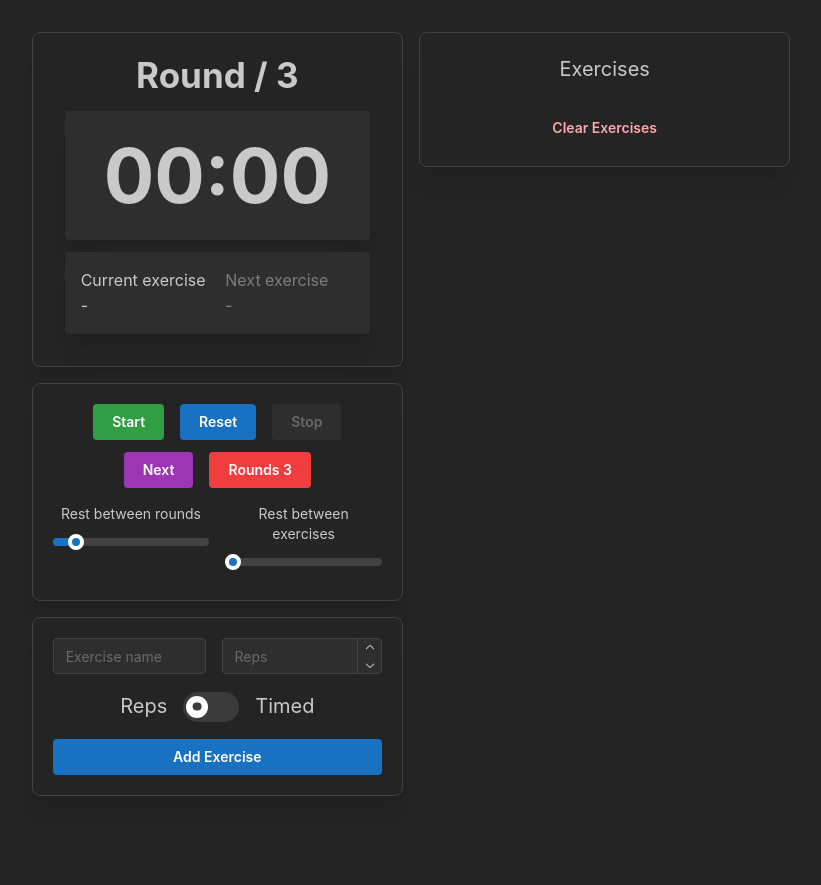
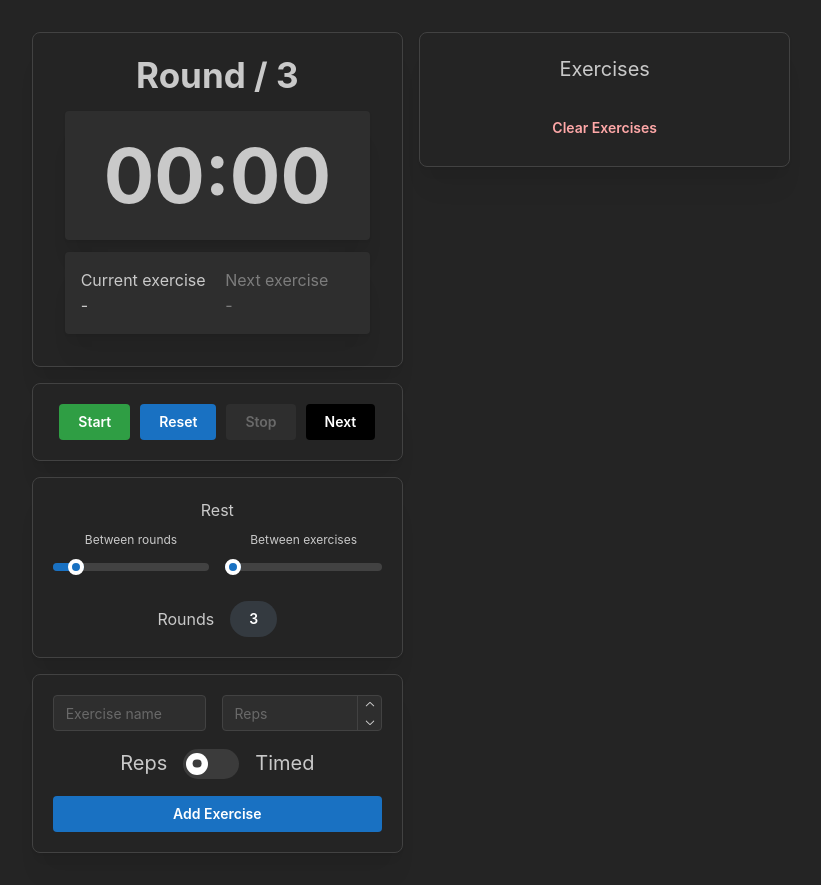
Before and after one commit to logan310801/hiit-countdown, a Next.js app: page / in a window 1280 px wide. Shown: the whole page, without its empty margins (229-1050 px from the left). Before the commit the page ends 828 px from the top, so only its background shows below. Built offline with nearby package versions, Linux system fonts and the light colour scheme.

Commit message:
Visual changes

```diff
--- a/app/components/CRUDButtons.tsx
+++ b/app/components/CRUDButtons.tsx
@@ -14,6 +14,7 @@ export const CRUDButtons = () => {
         e.preventDefault()
 
         const newExercise: Exercise = {
+            id: uuidv4(),
             name: name[0].toUpperCase() + name.slice(1),
             mode: timed ? 'timed' : 'reps',
             duration: Number(duration)
@@ -53,7 +54,7 @@ export const CRUDButtons = () => {
                             checked={timed}
                             onChange={(e) => setTimed(e.currentTarget.checked)}
                             size='lg'
-                            color='orange'
+                            color='green'
 
                         />
                         <Text size='xl'>Timed</Text>
--- a/app/components/ExerciseList.tsx
+++ b/app/components/ExerciseList.tsx
@@ -3,33 +3,53 @@ import { useHIIT, Exercise } from '../utils/useHIITContext'
 import { Trash } from 'lucide-react'
 
 export const ExerciseList = () => {
-    const { exercises, deleteExercise, clearExercises } = useHIIT()
+    const { exercises, deleteExercise, clearExercises, currentIndex } = useHIIT()
 
     return (
+
     <Stack gap="sm" justify="space-between">
     <Text size="xl" ta="center">Exercises</Text>
 
   <Stack gap="xs">
-    {exercises.map((exercise) => (
+    {exercises.map((exercise, idx) => (
+
       <Card
-      key={exercise.id}
+      key={`${exercise.id}-${exercise.round}-${idx}`}
       bg={
-        exercise.mode === 'rest'
-          ? 'gray' // rest exercises get a different background
-          : exercise?.round && exercise.round % 2
-          ? 'blue.6'
-          : 'teal'
+        exercise.mode === 'rest' ? exercise.isRoundRest ? 'black' : 'gray' : 'blue'
       }
-      p='xs'
-      h={exercise.mode === 'rest' ? 50 : undefined}
+      pt={exercise.mode === 'rest' ? 5 : 10}
+      pb={exercise.mode === 'rest' ? 5 : 10}
+      opacity={exercise.mode === 'rest' && !exercise.isRoundRest ? '50%' : 100}
+      bd={exercise.id === exercises[currentIndex].id && exercise.round === exercises[currentIndex]?.round ? '3px solid yellow' : undefined}
+
     >
-        <Group justify="space-between" align="center" wrap='nowrap'>
-          <Group gap="sm" align="center" wrap='nowrap'>
-            <Text size={exercise.mode === 'rest' ? 'xs' : undefined} truncate>{exercise.name}</Text>
-            <Text size={exercise.mode === 'rest' ? 'xs' : undefined} >{exercise.duration} {exercise.mode === 'reps' ? 'Reps' : 'Secs'}</Text>
-            <Text size={exercise.mode === 'rest' ? 'xs' : undefined} >Round {exercise?.round}</Text>
+        <Group
+            justify={exercise.isRoundRest ? "center" : "space-between"}
+            align="center"
+            wrap="nowrap"
+            >
+            <Group gap="sm" align="center" wrap="nowrap">
+                <Text
+                size={exercise.mode === "rest" ? "xs" : undefined}
+                truncate
+                >
+                {exercise.isRoundRest
+                    ? `Round ${exercise.round ? exercise.round + 1 : ""}`
+                    : exercise.name}
+                </Text>
+                <Text
+                size={exercise.mode === "rest" ? "xs" : undefined}
+                >
+                {exercise.mode === "complete"
+                    ? ""
+                    : exercise.mode === "timed" || exercise.mode === "rest"
+                    ? `${exercise.duration} Secs`
+                    : `${exercise.duration} Reps`}
+                </Text>
             </Group>
 
+            {exercise.mode === 'timed' || exercise.mode === 'reps' && !exercise.isRoundRest && (
                 <Button
                 color="red"
                 variant="subtle"
@@ -38,10 +58,12 @@ export const ExerciseList = () => {
                 >
                 <Trash size={13} />
                 </Button>
+            )}
             </Group>
       </Card>
     ))}
   </Stack>
+
 
   <Button onClick={clearExercises} color="red" variant="subtle">
     Clear Exercises
--- a/app/components/Timer.tsx
+++ b/app/components/Timer.tsx
@@ -84,7 +84,7 @@ export const Timer = () => {
   }
 
   const handleRoundChange = () => {
-    setRounds(prev => (prev < 5 ? prev + 1 : 1))
+    setRounds(prev => (prev < 7 ? prev + 1 : 1))
   }
 
   return (
@@ -95,7 +95,7 @@ export const Timer = () => {
             Round {current?.round} / {rounds}
         </Title>
 
-        <Card m='sm'>
+        <Card onClick={() => { if (current?.mode !== 'timed' || isRunning) handleNext() }} m='sm'>
             <Title ta='center' size={75}>
                 {current?.mode === 'complete'
                     ? 'Finish'
@@ -132,10 +132,12 @@ export const Timer = () => {
             </Grid>
         </Card>
 
+
+
       </Paper>
+      <Paper withBorder shadow='lg' radius='md' p='lg'>
 
-      <Paper withBorder shadow='lg' radius='md' p='lg'>
-        <Group justify='center'>
+      <Group gap='xs' justify='center'>
           <Button
             disabled={isWorkoutActive}
             color='green'
@@ -149,28 +151,26 @@ export const Timer = () => {
           <Button disabled={!isRunning} onClick={handleStop} color='red'>
             Stop
           </Button>
-          </Group>
-
-          <Group mt='sm' justify='center'>
           <Button
-            disabled={current?.mode === 'timed'}
+            disabled={current?.mode === 'timed'  }
             onClick={handleNext}
-            color='grape'
+            color='black'
           >
             Next
           </Button>
-          <Button
-            onClick={handleRoundChange}
-            disabled={isWorkoutActive}
-            color={`red.${rounds + 4}`}
-          >
-            Rounds {rounds}
-          </Button>
           </Group>
+          </Paper>
 
-          <Grid justify='center' mt='md'>
+      <Paper withBorder shadow='lg' radius='md' p='lg'>
+
+
+
+
+
+      <Text  mb='xs' ta='center' size='md' >Rest</Text>
+          <Grid justify='center' >
             <Grid.Col span={6}>
-                <Text  mb='xs' ta='center' size='sm' >Rest between rounds</Text>
+                <Text  mb='xs' ta='center' size='xs' >Between rounds</Text>
                 <Slider
                     label={(value) => `${value} seconds`}
                     disabled={isWorkoutActive || isRunning}
@@ -180,12 +180,12 @@ export const Timer = () => {
                     max={150}
                     step={15}
                 />
-                <Text mt='xs' ta='center' size='sm' >{}</Text>
+                <Text mt='xs' ta='center' size='xs' >{}</Text>
             </Grid.Col>
 
 
             <Grid.Col span={6}>
-                <Text mb='xs' ta='center' size='sm'>Rest between exercises</Text>
+                <Text mb='xs' ta='center' size='xs'>Between exercises</Text>
                 <Slider
                     label={(value) => `${value} seconds`}
                     disabled={isWorkoutActive || isRunning}
@@ -197,9 +197,24 @@ export const Timer = () => {
                 />
                 <Text mt='xs' ta='center' size='sm' >{}</Text>
             </Grid.Col>
+            <Grid.Col span={12}>
+                <Group justify='center'>
+                    <Text>Rounds</Text>
+                <Button
+                    radius='xl'
+                    onClick={handleRoundChange}
+                    disabled={isWorkoutActive}
+                    color='gray'
+                >
+                    {rounds}
+                </Button>
+                </Group>
+
+            </Grid.Col>
 
 
           </Grid>
+
 
       </Paper>
     </>
--- a/app/utils/useHIITContext.tsx
+++ b/app/utils/useHIITContext.tsx
@@ -39,7 +39,7 @@ function buildWorkoutSequence(
   const sequence: Exercise[] = [];
   for (let r = 1; r <= rounds; r++) {
     baseExercises.forEach((ex, idx) => {
-      sequence.push({ ...ex, id: `exerciseID-ex-${r}-${idx}`, round: r });
+      sequence.push({ ...ex, round: r });
       const isLast = idx === baseExercises.length - 1;
       if (!isLast && exerciseRest > 0) {
         sequence.push({
@@ -84,6 +84,7 @@ export function HIITProvider({ children }: {children: React.ReactNode}) {
   const [roundRest, setRoundRest] = useState(30);
 
   useEffect(() => {
+    console.log('herhe')
     setSequence(buildWorkoutSequence(baseExercises, rounds, exerciseRest, roundRest));
     setCurrentIndex(0);
   }, [baseExercises, rounds, exerciseRest, roundRest]);
@@ -93,6 +94,7 @@ export function HIITProvider({ children }: {children: React.ReactNode}) {
   };
 
   const deleteExercise = (id: string) => {
+
     setBaseExercises(prev => prev.filter(ex => ex.id !== id));
   };
 
```
Lines whose indentation alone changed are shown as unchanged.
